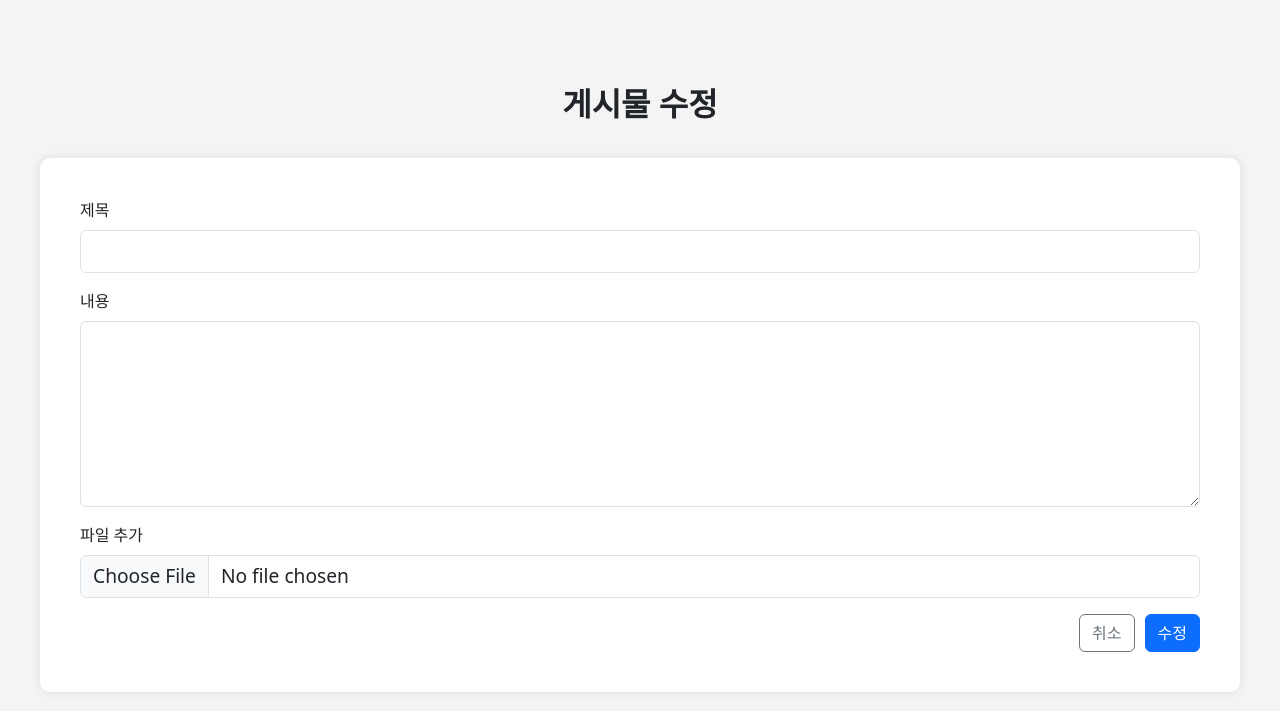
After one commit to skcy1515/Code-Safari-5, a Flask app: template templates/post_edit.html in a window 1280 px wide. The commit adds this page. Shown: the top 711 px of the page. Run offline with Flask 3, Linux system fonts and the light colour scheme; the template is opened without the code that fills it, so the values that code supplies are empty.

Commit message:
파일 추가

```diff
--- a/app.py
+++ b/app.py
@@ -46,6 +46,18 @@ def show_post(postid):
 def show_main():
     return render_template('index.html')
 
+@app.route('/post_write')
+def make_post():
+    return render_template('post_write.html')
+
+@app.route('/post/edit/<postid>')
+def edit_post(postid):
+    post = db.Posts.find_one({"postid": postid}, {"_id": 0})  # postid로 게시글 조회
+    if not post:
+        return jsonify({"result": "fail", "msg": "게시글을 찾을 수 없습니다."}), 404
+
+    return render_template('post_edit.html', post=post)
+
 # 회원가입
 @app.route('/sign_up', methods=['POST'])
 def signup():
@@ -87,7 +99,7 @@ def login():
 @app.route('/logout')
 def logout():
     session.pop('userid', None)  # 세션 삭제
-    return jsonify({"msg": "로그아웃 되었습니다."}), 200
+    return jsonify({"result": "success", "msg": "로그아웃 되었습니다."}), 200
 
 # 게시물 작성
 @app.route('/post', methods=['POST'])
@@ -145,6 +157,8 @@ def get_posts():
 # 특정 게시글 조회
 @app.route('/post/view/<postid>', methods=['GET'])
 def get_post(postid):
+    if 'userid' not in session:
+        return jsonify({'result': 'fail', 'msg': '로그인이 필요합니다.'}), 401
     # 게시글 찾기
     post = db.Posts.find_one({"postid": postid}, {"_id": 0})  # _id 제외
     if not post:
@@ -164,6 +178,24 @@ def get_post(postid):
     }
 
     return jsonify({'result': 'success', 'response' : response}), 200
+
+# 특정 게시글 조회 (수정)
+@app.route('/post/editPost/<postid>', methods=['GET'])
+def get_post_edit(postid):
+    print(postid)
+    if 'userid' not in session:
+        return jsonify({'result': 'fail', 'msg': '로그인이 필요합니다.'}), 401
+    # 게시글 찾기
+    post = db.Posts.find_one({"postid": postid}, {"_id": 0})  # _id 제외
+    if not post:
+        return jsonify({"status": "fail", "message": "해당 게시글을 찾을 수 없습니다."}), 400
+
+    # 응답 데이터 수정 (중첩 제거)
+    return jsonify({
+        "result": "success",
+        "message": "게시글을 성공적으로 조회했습니다.",
+        "post": post
+    }), 200
 
 # 댓글 작성
 @app.route('/post/<postid>/comment', methods=['POST'])
@@ -233,5 +265,83 @@ def delete_account():
 
     return jsonify({"msg": "탈퇴되었습니다."}), 200
 
+# 게시글과 댓글 삭제
+@app.route('/post/<postid>', methods=['DELETE'])
+def delete_post(postid):
+    if 'userid' not in session:
+        return jsonify({'result': 'fail', 'msg': '로그인이 필요합니다.'}), 401
+
+    # 게시글 찾기
+    post = db.Posts.find_one({"postid": postid})
+    if not post:
+        return jsonify({'result': 'fail', 'msg': '게시물을 찾을 수 없습니다.'}), 404
+
+    # 게시글에 첨부된 파일이 있으면 삭제
+    if post.get("file"):  # 파일이 존재하면
+        file_path = os.path.join(app.config["UPLOAD_FOLDER"], os.path.basename(post["file"]))
+
+    # 파일 존재 여부 확인 후 삭제
+    if os.path.exists(file_path):
+        os.remove(file_path)
+        print(f"파일 삭제됨: {file_path}")  # 로그 확인용
+
+    # 게시글 삭제
+    db.Posts.delete_one({"postid": postid})
+
+    # 해당 게시글의 모든 댓글 삭제
+    db.Comments.delete_many({"postid": postid})
+
+    return jsonify({'result': 'success', 'msg': '게시물과 댓글이 삭제되었습니다.'}), 200
+
+# 수정
+@app.route('/post/<postid>', methods=['PUT'])
+def update_post(postid):
+    if 'userid' not in session:
+        return jsonify({'result': 'fail', 'msg': '로그인이 필요합니다.'}), 401
+
+    post = db.Posts.find_one({"postid": postid}, {"_id": 0})  # postid로 게시글 조회
+
+    # 요청 데이터 받기
+    title = request.form.get("title")
+    content = request.form.get("content")
+    file = request.files.get("file")
+
+    update_data = {
+        "title": title,
+        "content": content,
+        "updatedat": datetime.now()
+    }
+
+     # 기존 파일 삭제 로직 추가
+    if post.get("file"):
+        old_file_path = os.path.join(app.config["UPLOAD_FOLDER"], os.path.basename(post["file"]))
+        try:
+            if os.path.exists(old_file_path):
+                os.remove(old_file_path)
+                print(f"기존 파일 삭제됨: {old_file_path}")
+        except Exception as e:
+            print(f"기존 파일 삭제 중 오류 발생: {e}")
+
+    # 파일 업로드 처리
+    if file:
+        filename = secure_filename(file.filename)
+        file_path = os.path.join(app.config["UPLOAD_FOLDER"], filename)
+
+        # 파일 이름이 중복되면 처리
+        while os.path.exists(file_path):
+            name, extension = os.path.splitext(filename)
+            filename = f"{name}_new{extension}"
+            file_path = os.path.join(app.config["UPLOAD_FOLDER"], filename)
+
+        file.save(file_path)
+        update_data["file"] = f"/static/uploads/{filename}"
+        update_data["isimage"] = filename.rsplit(".", 1)[-1].lower() in {"png", "jpg", "jpeg", "gif", "webp"}
+
+    # 게시글 수정
+    db.Posts.update_one({"postid": postid}, {"$set": update_data})
+
+    return jsonify({'result': 'success', 'msg': '게시물이 수정되었습니다.'}), 200
+
+
 if __name__ == '__main__':
     app.run(debug=True)
--- /dev/null
+++ b/templates/post_edit.html
@@ -0,0 +1,167 @@
+<!DOCTYPE html>
+<html lang="ko">
+  <head>
+    <meta charset="UTF-8" />
+    <meta name="viewport" content="width=device-width, initial-scale=1.0" />
+    <title>게시물 수정</title>
+    <link
+      href="https://cdn.jsdelivr.net/npm/bootstrap@5.3.0/dist/css/bootstrap.min.css"
+      rel="stylesheet"
+    />
+    <script src="https://code.jquery.com/jquery-3.6.0.min.js"></script>
+    <style>
+      body {
+        background-color: #f4f4f4;
+        padding: 20px;
+      }
+      .page-title {
+        font-size: 32px;
+        font-weight: bold;
+        margin-bottom: 20px;
+        margin-top: 60px;
+      }
+      .container {
+        max-width: 1200px;
+        background: white;
+        padding: 40px;
+        border-radius: 10px;
+        box-shadow: 0 0 10px rgba(0, 0, 0, 0.1);
+        margin: auto;
+        margin-top: 30px;
+      }
+      .form-control {
+        font-size: 1.2rem;
+      }
+      .btn-container {
+        display: flex;
+        justify-content: flex-end;
+        gap: 10px;
+      }
+    </style>
+  </head>
+  <body>
+    <div class="page-title text-center">게시물 수정</div>
+
+    <div class="container">
+      <form id="editPostForm">
+        <input type="hidden" id="postid" />
+        <div class="mb-3">
+          <label for="title" class="form-label">제목</label>
+          <input type="text" class="form-control" id="title" required />
+        </div>
+        <div class="mb-3">
+          <label for="content" class="form-label">내용</label>
+          <textarea
+            class="form-control"
+            id="content"
+            rows="6"
+            required
+          ></textarea>
+        </div>
+        <div class="mb-3">
+          <label for="file" class="form-label">파일 추가</label>
+          <input class="form-control" type="file" id="file" />
+          <div id="filePreview" class="mt-2"></div>
+        </div>
+        <div class="btn-container">
+          <button
+            type="button"
+            class="btn btn-outline-secondary"
+            onclick="cancelEdit()"
+          >
+            취소
+          </button>
+          <button type="submit" class="btn btn-primary">수정</button>
+        </div>
+      </form>
+    </div>
+
+    <script>
+      let postid = window.location.pathname.split("/").pop(); // URL에서 postid 추출
+
+      $(document).ready(function () {
+        loadPostData(); // 기존 게시글 데이터 불러오기
+
+        $("#editPostForm").submit(function (event) {
+          event.preventDefault(); // 기본 폼 제출 방지
+          updatePost(); // 게시글 수정 요청
+        });
+      });
+
+      function loadPostData() {
+        $.ajax({
+          url: `/post/editPost/${postid}`,
+          type: "GET",
+          dataType: "json",
+          success: function (response) {
+            console.log(response);
+            if (response.result === "success") {
+              let post = response.post;
+              console.log(post);
+
+              // 기존 데이터 입력
+              $("#postid").val(post.postid);
+              $("#title").val(post.title);
+              $("#content").val(post.content);
+
+              // 기존 파일 미리보기
+              if (post.file) {
+                let filePreview = post.isimage
+                  ? `<img src="${post.file}" alt="첨부 이미지" class="w-50 rounded-lg shadow">`
+                  : `<a href="${post.file}" download class="btn btn-sm btn-secondary">첨부 파일 다운로드</a>`;
+                $("#filePreview").html(filePreview);
+              }
+            } else {
+              alert("게시글을 불러오는 데 실패했습니다.");
+            }
+          },
+          error: function (xhr) {
+            console.log(xhr.status);
+            alert("게시글을 불러오는 중 오류가 발생했습니다.");
+          },
+        });
+      }
+
+      function updatePost() {
+        let title = $("#title").val().trim();
+        let content = $("#content").val().trim();
+        let file = $("#file")[0].files[0];
+
+        if (title === "" || content === "") {
+          alert("제목과 내용을 입력해주세요.");
+          return;
+        }
+
+        let formData = new FormData();
+        formData.append("title", title);
+        formData.append("content", content);
+        if (file) {
+          formData.append("file", file);
+        }
+
+        $.ajax({
+          url: `/post/${postid}`,
+          type: "PUT",
+          data: formData,
+          processData: false,
+          contentType: false,
+          success: function (response) {
+            if (response.result === "success") {
+              alert("게시물이 수정되었습니다!");
+              window.location.href = `/post/${postid}`;
+            } else {
+              alert("수정 실패: " + response.msg);
+            }
+          },
+          error: function () {
+            alert("게시물 수정 중 오류가 발생했습니다.");
+          },
+        });
+      }
+
+      function cancelEdit() {
+        window.location.href = `/post/${postid}`;
+      }
+    </script>
+  </body>
+</html>
```
Also changed, not shown: templates/index.html (+43 -13 lines), templates/post_show.html (+32 -12 lines), templates/post_write.html (+53 -30 lines), README.md (deleted), static/uploads/KAMcfkJzyZVdXf9Emxt-DCVwtE2anLjHWo7ENwRy-xj7TLqDTH2EwPPI4xl_XL7Xn0tyzZnnpEO9qggkbONiO9QqDcghsWx9tekRLhgh9mrrz755zOB8fkwn1vDG7_vWJE9mmhm-Vonc_DvvWNNbOg.webp (added), static/uploads/deepseek.jpg (deleted).
